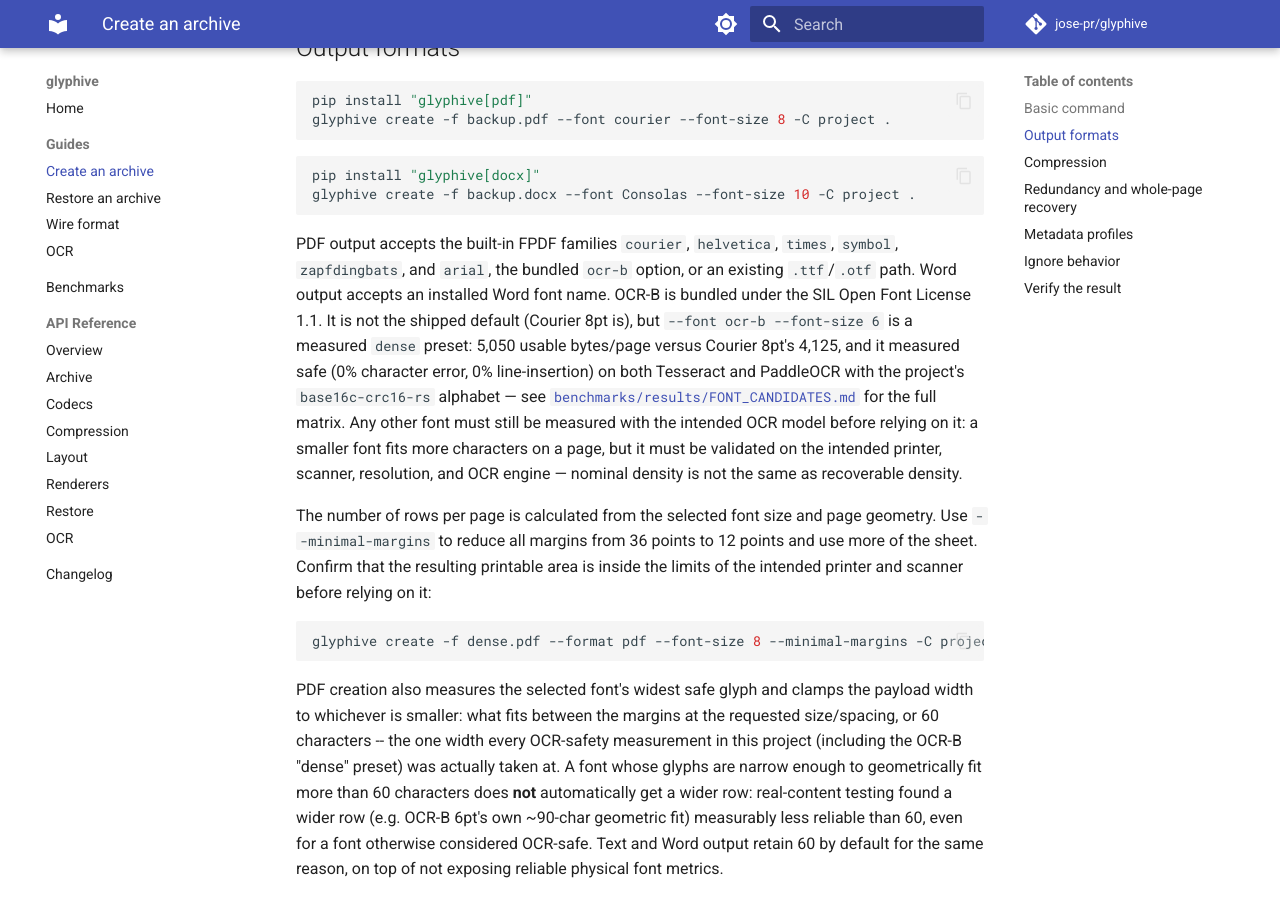
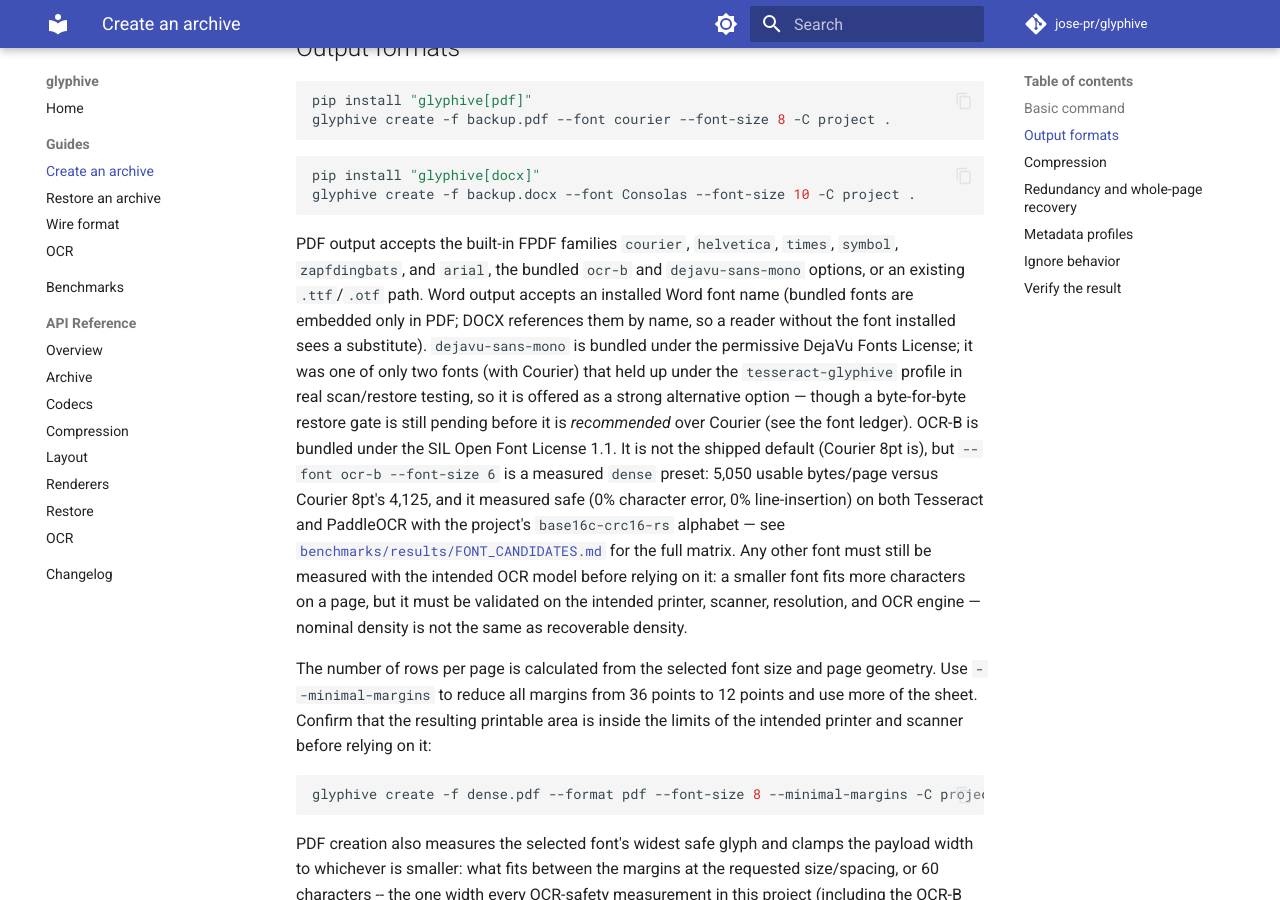
Before and after one commit to jose-pr/glyphive, an MkDocs documentation site: the page built from docs/guides/create.md, in a window 1280 px wide and 900 px high, scrolled down 795 px. Built offline with MkDocs 1.6.1 and Material for MkDocs 9.7.7, drawn with Linux system fonts in a browser that asks for light colours; comment, search, counter and statistics services are not loaded.

Commit message:
feat: bundle DejaVu Sans Mono as a selectable PDF font
DejaVu Sans Mono 2.37 (permissive DejaVu Fonts License, allows
embedding/bundling) is now a bundled PDF font, --font dejavu-sans-mono.
It was one of only two fonts (with Courier) that held up under the
tesseract-glyphive profile in the 2026-07-17 scan/restore findings, so
it ships as a strong option -- but the ledger reserves any "recommended
over Courier" claim for a byte-for-byte restore gate (VM/OCR), still
pending.

Mirrors the OCR-B bundling exactly: asset package
(assets/fonts/dejavu_sans_mono/ = ttf + verbatim LICENSE + __init__),
_BUNDLED_FONTS registry entry, pinned SHA-256 render test,
pyproject license-files, THIRD_PARTY_LICENSES + FONT_CANDIDATES ledger
rows. Also fixes a latent bug: registered_pdf_font hardcoded the FPDF
family as "OCR-B", which would collide once a second bundled font
existed -- it now derives the family from the registry key.

Pinned artifact (download at execution, SHA recorded, not fabricated):
  dejavu-fonts release version_2_37, ttf/DejaVuSansMono.ttf
  https://github.com/dejavu-fonts/dejavu-fonts/releases/tag/version_2_37
  340,712 bytes,
  SHA-256 b4a6c3e4faab8773f4ff761d56451646409f29abedd68f05d38c2df667d3c582

Adds ~335 KB to the wheel (~9x OCR-B), recorded in the ledger. Wheel
build verified to package the ttf + LICENSE (data + metadata). Full
suite 232 passed; docs build strict-clean.

````diff
--- a/docs/guides/create.md
+++ b/docs/guides/create.md
@@ -45,8 +45,15 @@
 ```
 
 PDF output accepts the built-in FPDF families `courier`, `helvetica`, `times`,
-`symbol`, `zapfdingbats`, and `arial`, the bundled `ocr-b` option, or an
-existing `.ttf`/`.otf` path. Word output accepts an installed Word font name.
+`symbol`, `zapfdingbats`, and `arial`, the bundled `ocr-b` and
+`dejavu-sans-mono` options, or an existing `.ttf`/`.otf` path. Word output
+accepts an installed Word font name (bundled fonts are embedded only in PDF;
+DOCX references them by name, so a reader without the font installed sees a
+substitute). `dejavu-sans-mono` is bundled under the permissive DejaVu Fonts
+License; it was one of only two fonts (with Courier) that held up under the
+`tesseract-glyphive` profile in real scan/restore testing, so it is offered as
+a strong alternative option — though a byte-for-byte restore gate is still
+pending before it is *recommended* over Courier (see the font ledger).
 OCR-B is bundled under the SIL Open Font License 1.1. It is not the shipped
 default (Courier 8pt is), but `--font ocr-b --font-size 6` is a measured
 `dense` preset: 5,050 usable bytes/page versus Courier 8pt's 4,125, and it
--- a/pyproject.toml
+++ b/pyproject.toml
@@ -10,7 +10,11 @@
 readme = "README.md"
 requires-python = ">=3.9"
 license = "MIT"
-license-files = ["LICENSE", "src/glyphive/assets/fonts/ocr_b/LICENSE.md"]
+license-files = [
+    "LICENSE",
+    "src/glyphive/assets/fonts/ocr_b/LICENSE.md",
+    "src/glyphive/assets/fonts/dejavu_sans_mono/LICENSE",
+]
 keywords = ["archive", "ocr", "paper-backup", "reed-solomon", "print", "backup"]
 classifiers = [
     "Development Status :: 3 - Alpha",
````
Also changed, not shown: CHANGELOG.md (+8 -0 lines), THIRD_PARTY_LICENSES.md (+16 -0 lines), benchmarks/results/FONT_CANDIDATES.md (+1 -0 lines), src/glyphive/assets/fonts/dejavu_sans_mono/DejaVuSansMono.ttf (added), 4 other files.
